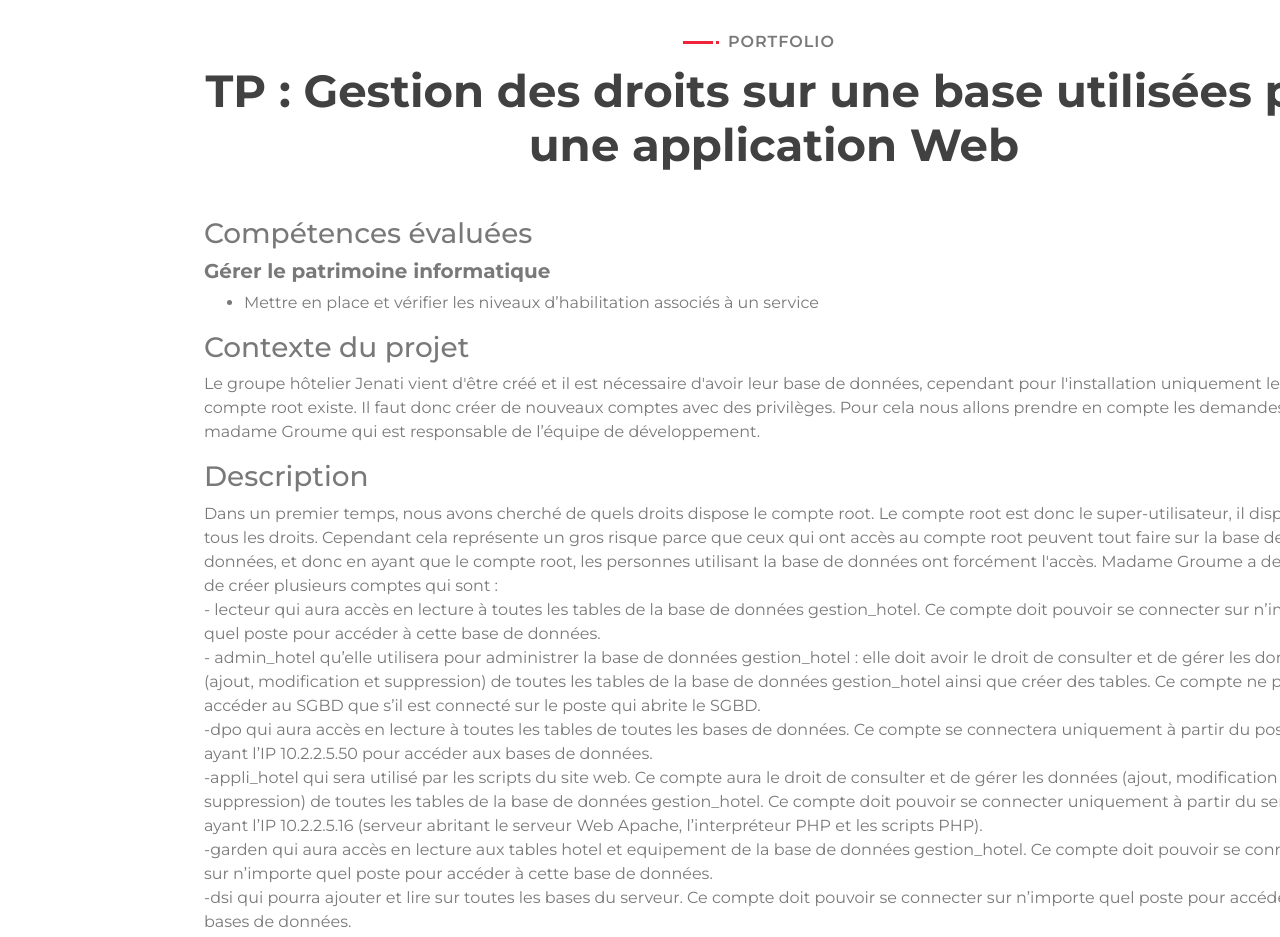
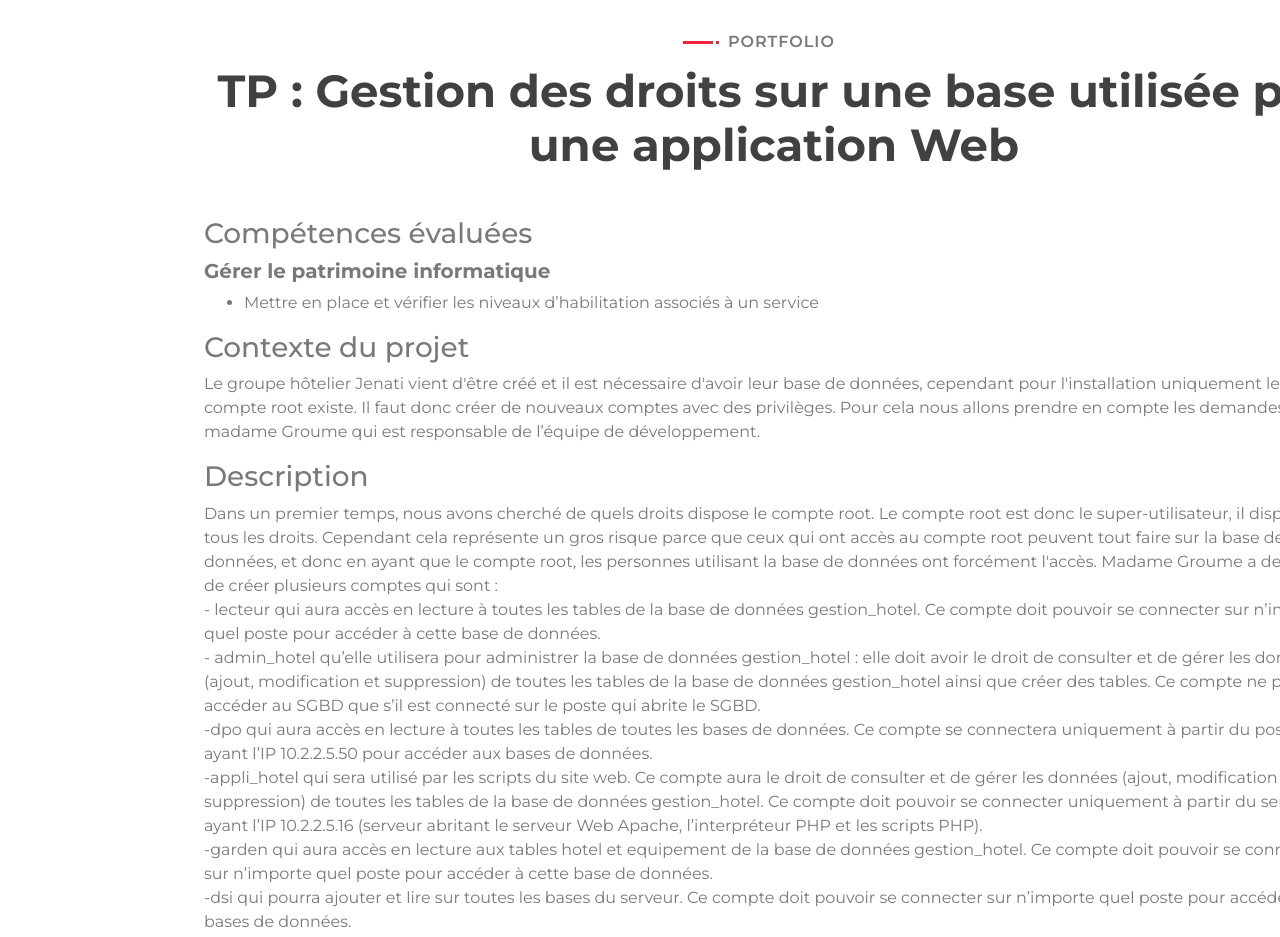
Before and after one commit to Delhalle/DelhallePortfolio, a plain HTML site: page page/droitsutil.html in a window 1280 px wide. Shown: the top 937 px of the page. Drawn offline with nearby package versions, Linux system fonts and the light colour scheme; files whose address does not match are found by name.

Commit message:
Update droitUtils

```diff
--- a/page/droitsutil.html
+++ b/page/droitsutil.html
@@ -39,7 +39,7 @@
             <div class="container-fluid">
                 <div class="section-header text-center wow zoomIn" data-wow-delay="0.1s">
                     <p>PortFolio</p>
-                    <h2>TP : Gestion des droits sur une base utilisées par une application Web</h2>
+                    <h2>TP : Gestion des droits sur une base utilisée par une application Web</h2>
                 </div>
 
             <div class="portfolio-text">
```
